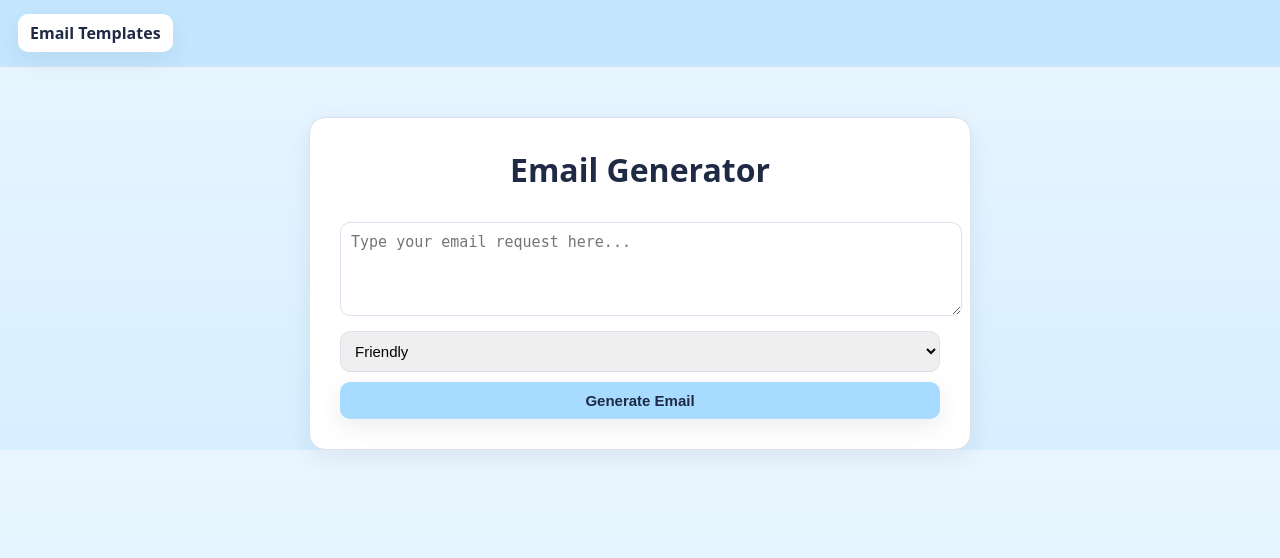
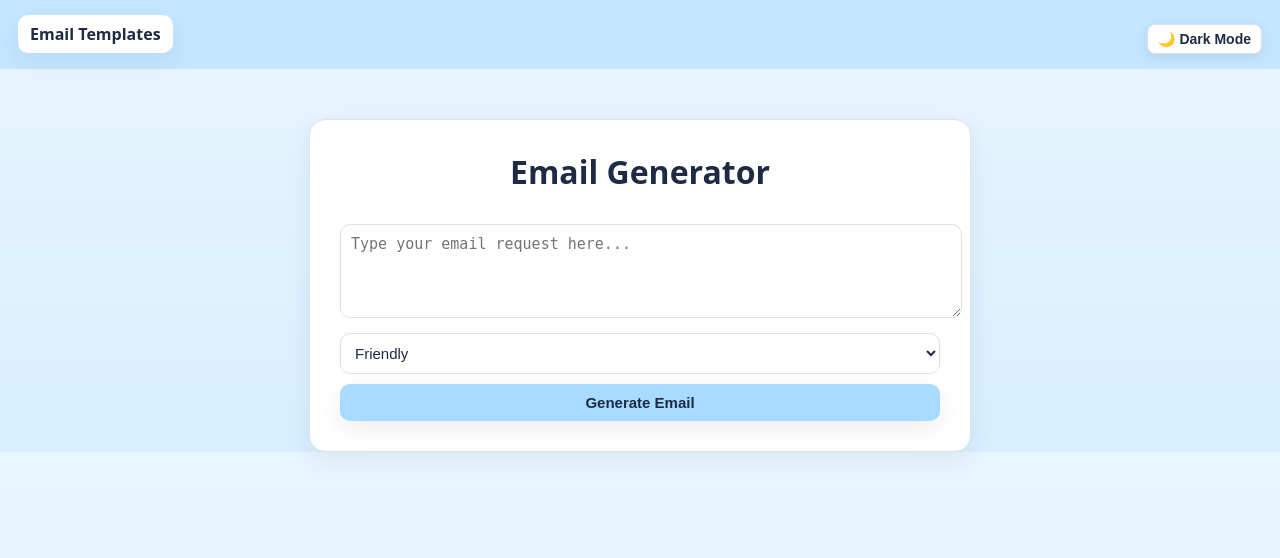
Before and after one commit to CS222-UIUC/fa25-fa25-team019-CM3, a Flask app: page / in a window 1280 px wide. Shown: the top 558 px of the page. Run offline with Flask 3, Linux system fonts and the light colour scheme.

Commit message:
added dark mode option to the homepage

```diff
--- a/backend/templates/home.html
+++ b/backend/templates/home.html
@@ -11,10 +11,24 @@
       --blue-200: #c4e7ff;
       --blue-300: #a7dbff;
       --ink: #1f2a44;
+      --ink-soft: #475569;
       --white: #ffffff;
       --border: #d9e2ec;
       --shadow: 0 8px 24px rgba(31, 42, 68, 0.08);
       --radius: 16px;
+    }
+
+    /* 🌙 DARK MODE (same as Email Templates page) */
+    [data-theme="dark"] {
+      --pastel-blue: #1e293b;
+      --blue-100: #334155;
+      --blue-200: #475569;
+      --blue-300: #64748b;
+      --ink: #f1f5f9;
+      --ink-soft: #cbd5e1;
+      --white: #0f172a;
+      --border: #334155;
+      --shadow: 0 6px 14px rgba(0,0,0,0.4);
     }
 
     body {
@@ -23,8 +37,8 @@
       margin: 0;
       padding: 0;
       color: var(--ink);
+      transition: background 0.3s ease, color 0.3s ease;
     }
-
 
     .card {
       background: var(--white);
@@ -47,6 +61,9 @@
       border-radius: 10px;
       border: 1px solid var(--border);
       font-size: 15px;
+      background: var(--white);
+      color: var(--ink);
+      transition: background 0.3s ease, color 0.3s ease;
     }
 
     button {
@@ -59,9 +76,7 @@
       transition: transform 0.1s ease;
     }
 
-    button:hover {
-      transform: translateY(-1px);
-    }
+    button:hover { transform: translateY(-1px); }
 
     .result {
       margin-top: 20px;
@@ -69,10 +84,13 @@
       border-radius: 10px;
       padding: 15px;
       white-space: pre-wrap;
+      color: var(--ink);
     }
+
     .tabs {
       display: flex;
-      gap: 10px;
+      justify-content: space-between;
+      align-items: center;
       padding: 14px 18px;
       background: var(--blue-200);
       border-bottom: 1px solid var(--border);
@@ -80,6 +98,7 @@
       top: 0;
       z-index: 10;
     }
+
     .tab {
       text-decoration: none;
       color: var(--ink);
@@ -88,15 +107,38 @@
       border-radius: 10px;
       box-shadow: var(--shadow);
       font-weight: 600;
-      transition: transform 120ms ease, box-shadow 120ms ease;
+      transition: transform 120ms ease;
     }
     .tab:hover { transform: translateY(-1px); }
-    .tab.active { outline: 2px solid var(--blue-300); }
+
+    .theme-toggle {
+      padding: 6px 10px;
+      border-radius: 8px;
+      border: 1px solid var(--border);
+      background: var(--white);
+      cursor: pointer;
+      font-weight: 600;
+      font-size: 14px;
+      box-shadow: 0 4px 12px rgba(31, 42, 68, 0.10);
+      transition: transform 0.12s ease;
+      width: auto !important;
+      display: inline-block !important;
+      flex: 0 0 auto !important;
+    }
+
+    .theme-toggle:hover {
+      transform: translateY(-1px);
+    }
+
   </style>
 </head>
+
 <body>
   <nav class="tabs">
     <a class="tab" href="{{ url_for('email_templates') }}">Email Templates</a>
+
+    <!-- 🌙 THEME TOGGLE BUTTON -->
+    <button class="theme-toggle" id="themeToggle">🌙 Dark Mode</button>
   </nav>
 
   <div style="display:flex; justify-content:center; margin-top:50px;">
@@ -120,5 +162,28 @@
       {% endif %}
     </div>
   </div>
+
+  <script>
+    const toggle = document.getElementById("themeToggle");
+
+    // Load saved theme
+    if (localStorage.getItem("theme") === "dark") {
+      document.documentElement.setAttribute("data-theme", "dark");
+      toggle.textContent = "☀️ Light Mode";
+    }
+
+    toggle.addEventListener("click", () => {
+      if (document.documentElement.getAttribute("data-theme") === "dark") {
+        document.documentElement.removeAttribute("data-theme");
+        localStorage.setItem("theme", "light");
+        toggle.textContent = "🌙 Dark Mode";
+      } else {
+        document.documentElement.setAttribute("data-theme", "dark");
+        localStorage.setItem("theme", "dark");
+        toggle.textContent = "☀️ Light Mode";
+      }
+    });
+  </script>
+
 </body>
 </html>
```
